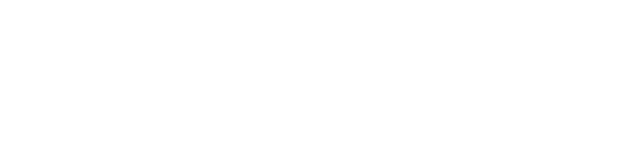
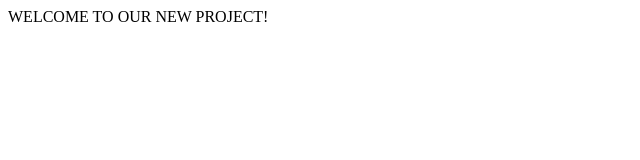
Before and after one commit to maria2021831011/Job-Internship-Matching-Platform-for-Student, a plain HTML site: page index.html in a window 1280 px wide. Shown: the whole page, without its empty margins (0-640 px from the left). Drawn offline with Linux system fonts and the light colour scheme.

Commit message:
created new message

```diff
--- a/index.html
+++ b/index.html
@@ -6,6 +6,6 @@
     <title>Document</title>
 </head>
 <body>
-
+    WELCOME TO OUR NEW PROJECT!
 </body>
 </html>
```
